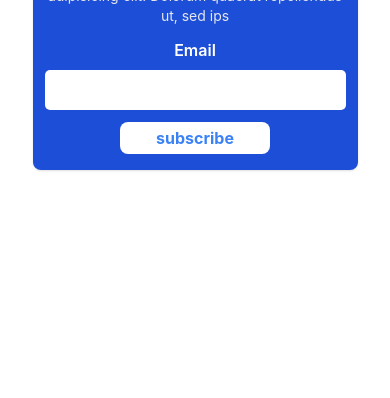
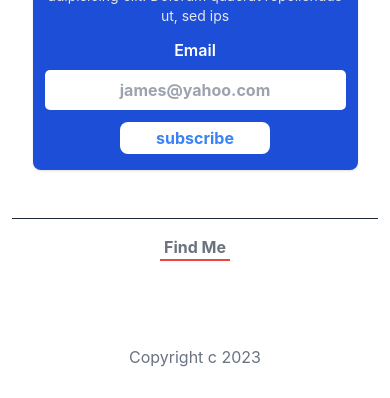
Before and after one commit to Abi0l9/blog-utiva, a React (Create React App) app in the folder frontend/: page / in a window 390 px wide. Shown: the part 4154-4552 px from the top of the page. Before the commit the page ends 4344 px from the top, so only its background shows below. Built offline with nearby package versions, Linux system fonts and the light colour scheme.

Commit message:
added footer component

```diff
--- a/frontend/src/Layout.jsx
+++ b/frontend/src/Layout.jsx
@@ -3,6 +3,7 @@ import Header from "./components/Header/Header";
 import Main from "./components/Main";
 import Categories from "./components/Categories";
 import Subscribe from "./components/Subscribe";
+import Footer from "./components/Footer";
 
 const Layout = () => {
   return (
@@ -11,6 +12,7 @@ const Layout = () => {
       <Main />
       <Categories />
       <Subscribe />
+      <Footer />
     </div>
   );
 };
--- /dev/null
+++ b/frontend/src/components/Footer/index.jsx
@@ -0,0 +1,31 @@
+import React from "react";
+import { Icon } from "@iconify/react";
+import linkedin from "@iconify/icons-logos/linkedin-icon";
+import facebook from "@iconify/icons-logos/facebook";
+import twitter from "@iconify/icons-logos/twitter";
+import github from "@iconify/icons-logos/github-icon";
+
+const Footer = () => {
+  return (
+    <div className=" p-3 md:px-8 lg:px-10  mt-screen min-h-[100px]">
+      <div className="h-[1px] bg-gray-800 w-full my-4"></div>
+      <div className="text-white flex flex-col text-center">
+        <p className="border-b-2 mb-3 w-[70px] mx-auto text-gray-500 font-bold border-red-500">
+          Find Me
+        </p>
+        <div className="flex flex-row w-1/4 justify-between mx-auto items-center">
+          <Icon icon={github} style={{ color: "white" }} width={24} />
+          <Icon icon={linkedin} color="white" width={24} />
+          <Icon icon={facebook} width={24} />
+          <Icon icon={twitter} width={24} />
+        </div>
+      </div>
+      <div className="mb-5 text-center mt-10">
+        <p className="text-white text-2xl text-gray-500">Al-Khalifah</p>
+        <p className="text-gray-500">Copyright c 2023</p>
+      </div>
+    </div>
+  );
+};
+
+export default Footer;
--- a/frontend/src/components/Header/Header.jsx
+++ b/frontend/src/components/Header/Header.jsx
@@ -33,7 +33,9 @@ const Header = () => {
         </ol>
         <div className="hidden md:block ml-[30px] text-right">
           <button className="p-[4px] px-3 bg-blue-500 text-white rounded-[8px] font-bold active:bg-blue-900">
-            subscribe
+            <a href="#subscribe" className="active:rounded-[5px]">
+              subscribe
+            </a>
           </button>
         </div>
         <div className="md:hidden float-right cursor-pointer ">
--- a/frontend/src/components/Subscribe.jsx
+++ b/frontend/src/components/Subscribe.jsx
@@ -3,7 +3,7 @@ import React from "react";
 const Subscribe = () => {
   return (
     <div
-      className="p-3 md:px-8 lg:px-10 min-h-[80%] rounded-[8px] shadow my-5 bg-blue-700 py-4 text-center w-10/12 mx-auto md:w-3/4  md:mx-auto"
+      className="p-3 md:px-8 lg:px-10 min-h-[80%]  rounded-[8px] shadow my-5 bg-blue-700 py-4 text-center w-10/12 mx-auto md:w-3/4  md:mx-auto"
       id="subscribe"
     >
       {/* <p className="text-2xl mb-5  text-blue-500">Subscribe</p> */}
@@ -25,6 +25,7 @@ const Subscribe = () => {
           <input
             type="email"
             id="subscribe"
+            placeholder="james@yahoo.com"
             className="border-gray-100 w-full py-2 text-center font-bold mt-2 rounded-[5px] focus:border-blue-900"
           />
         </div>
--- a/package.json
+++ b/package.json
@@ -16,5 +16,8 @@
   "bugs": {
     "url": "https://github.com/Abi0l9/blog-utiva/issues"
   },
-  "homepage": "https://github.com/Abi0l9/blog-utiva#readme"
+  "homepage": "https://github.com/Abi0l9/blog-utiva#readme",
+  "dependencies": {
+    "@iconify/icons-logos": "^1.2.33"
+  }
 }
```
Also changed, not shown: 2 other files (tests, documents, lock files or other folders).
